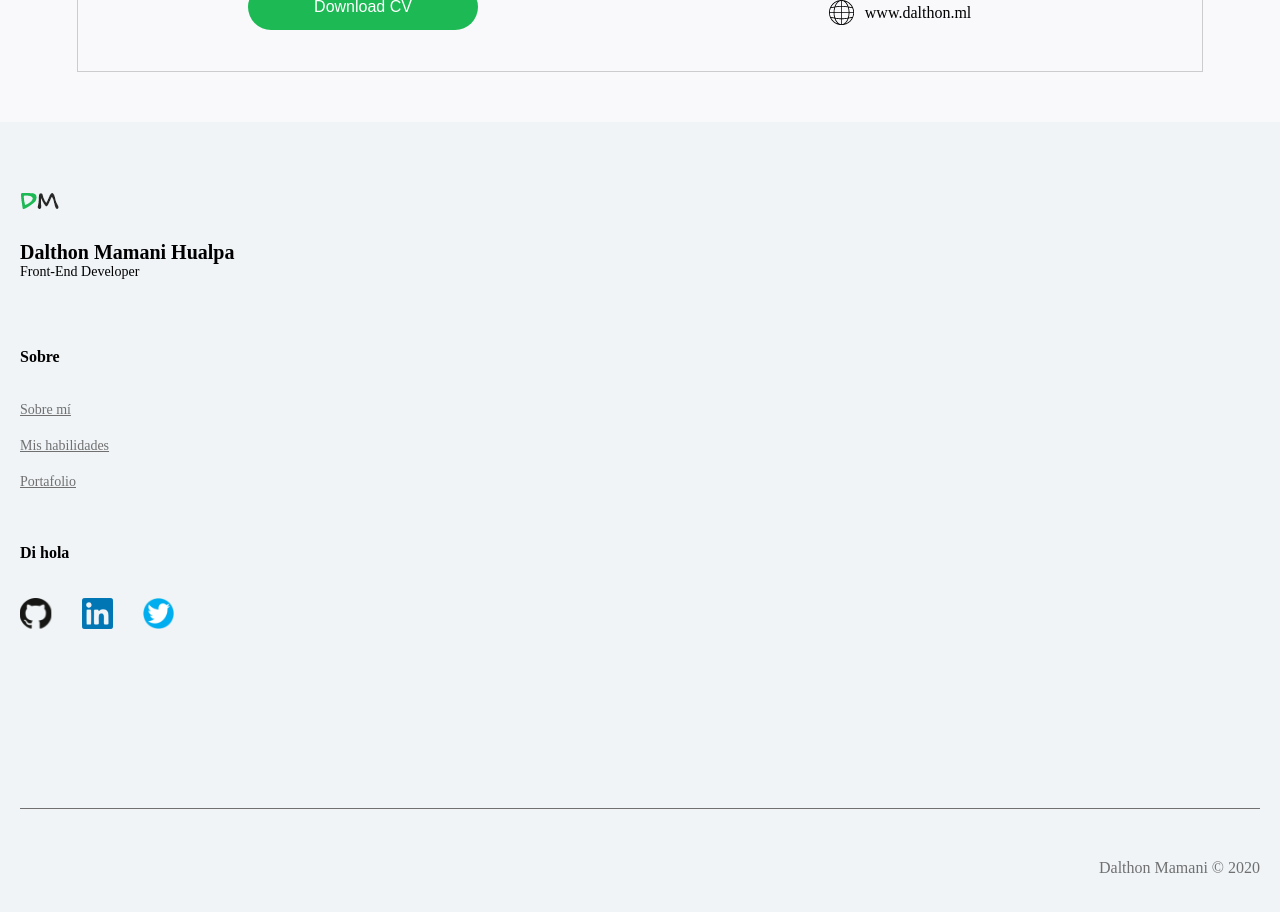
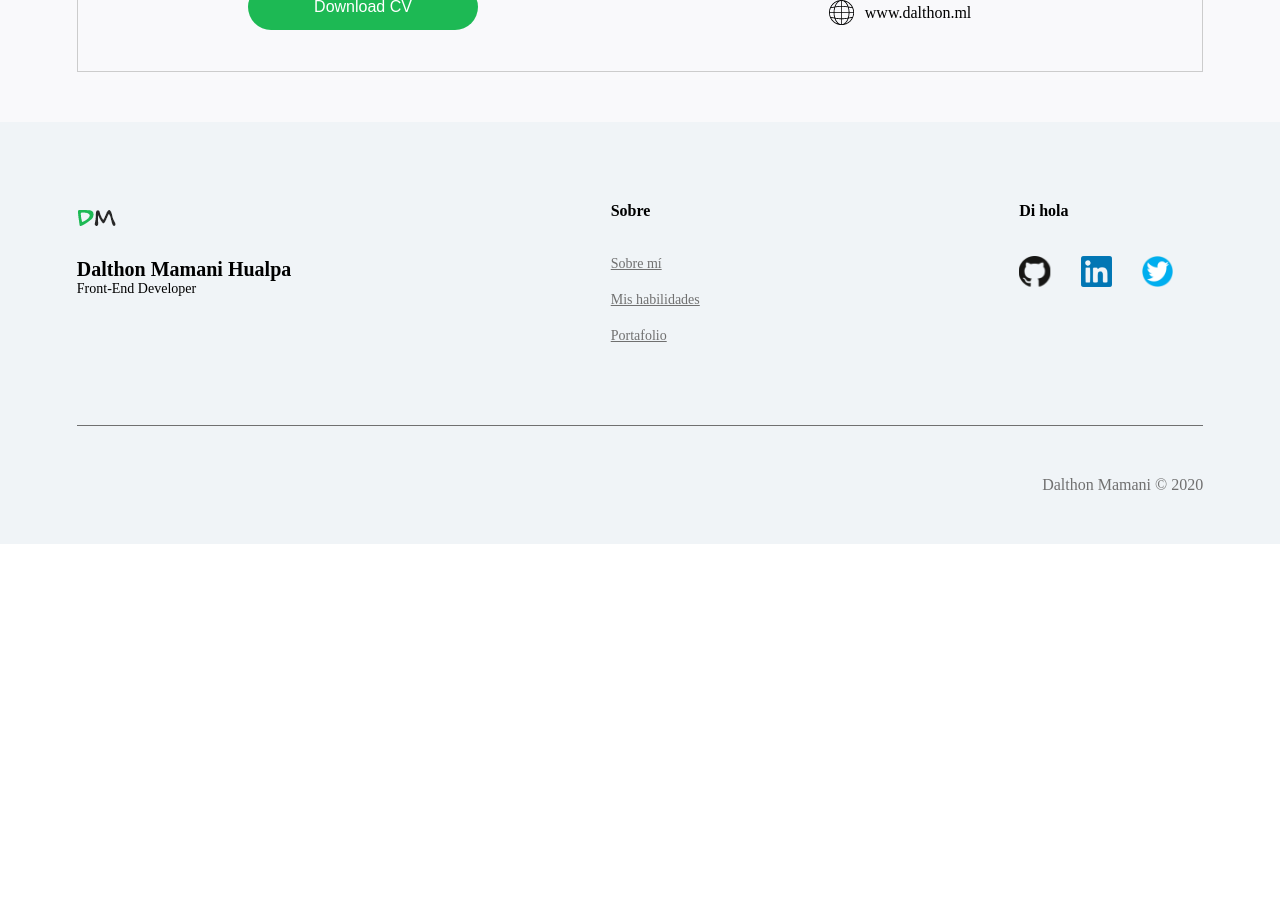
Before and after one commit to D4ITON/profile.v2, a React (Create React App) app: page / in a window 1280 px wide. Shown: the part 3520-4432 px from the top of the page. After the commit the page ends 4064 px from the top, so only its background shows below. Built offline with nearby package versions, Linux system fonts and the light colour scheme.

Commit message:
footer tablet version

```diff
--- a/src/components/layout/footer/index.js
+++ b/src/components/layout/footer/index.js
@@ -7,6 +7,7 @@ import logo_github from '../../../assets/github.png';
 const Footer = () => {
     return (
         <footer className="footer">
+            <div className="f-content">
                 <div className="f-name">
                     <img src={logo_dm} alt="Logo DM"/>
                     <h4>Dalthon Mamani Hualpa</h4>
@@ -26,6 +27,7 @@ const Footer = () => {
                         <a href="#"><img src={logo_twitter} alt="Logo Twitter"/></a>
                     </div>
                 </div>
+            </div>
             <div className="f-cright">
                 <p>Dalthon Mamani © <span id="fecha">2020</span></p>
             </div>
--- a/src/index.scss
+++ b/src/index.scss
@@ -517,4 +517,25 @@
       }
     }
   }
+
+  .footer{
+    padding: 80px 6% 0;
+    .f-content{
+      display: flex;
+      justify-content: space-between;
+      align-items: flex-start;
+
+      .f-name{
+        margin-top: 0;
+      }
+
+      .f-hello{
+        margin-top: 0;
+      }
+    }
+
+    .f-cright{
+      margin-top: 60px;
+    }
+  }
 }
```
Lines whose indentation alone changed are shown as unchanged.
